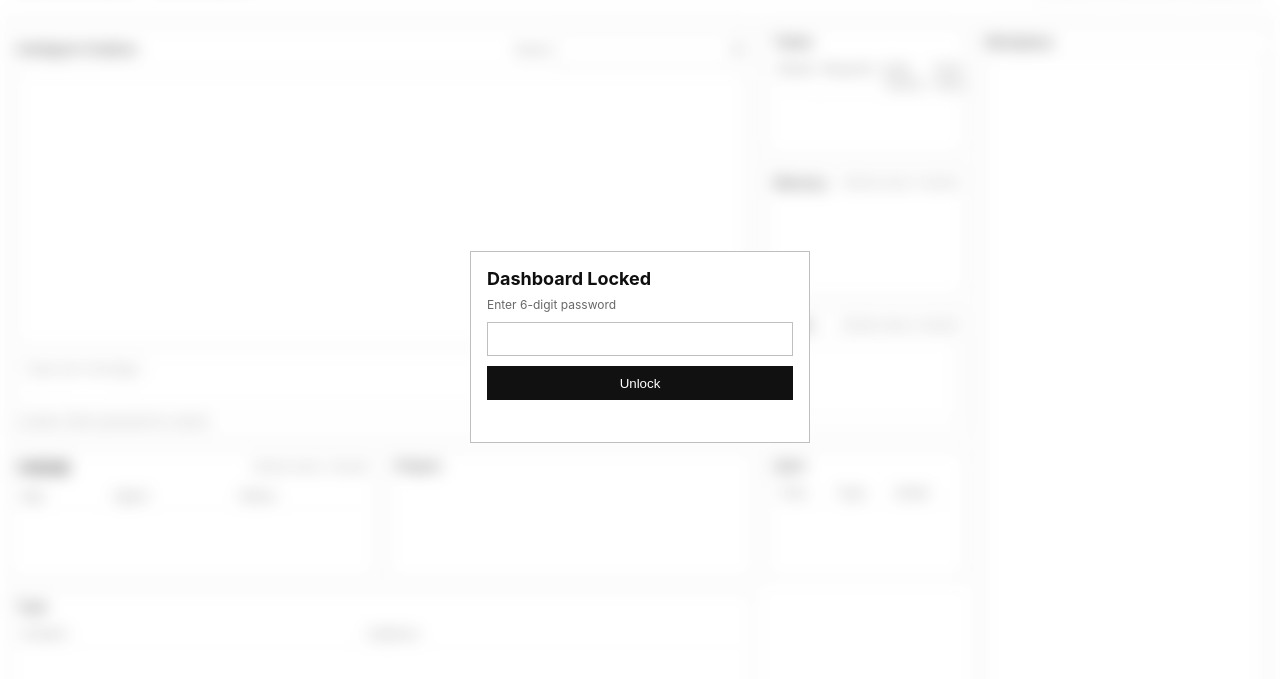
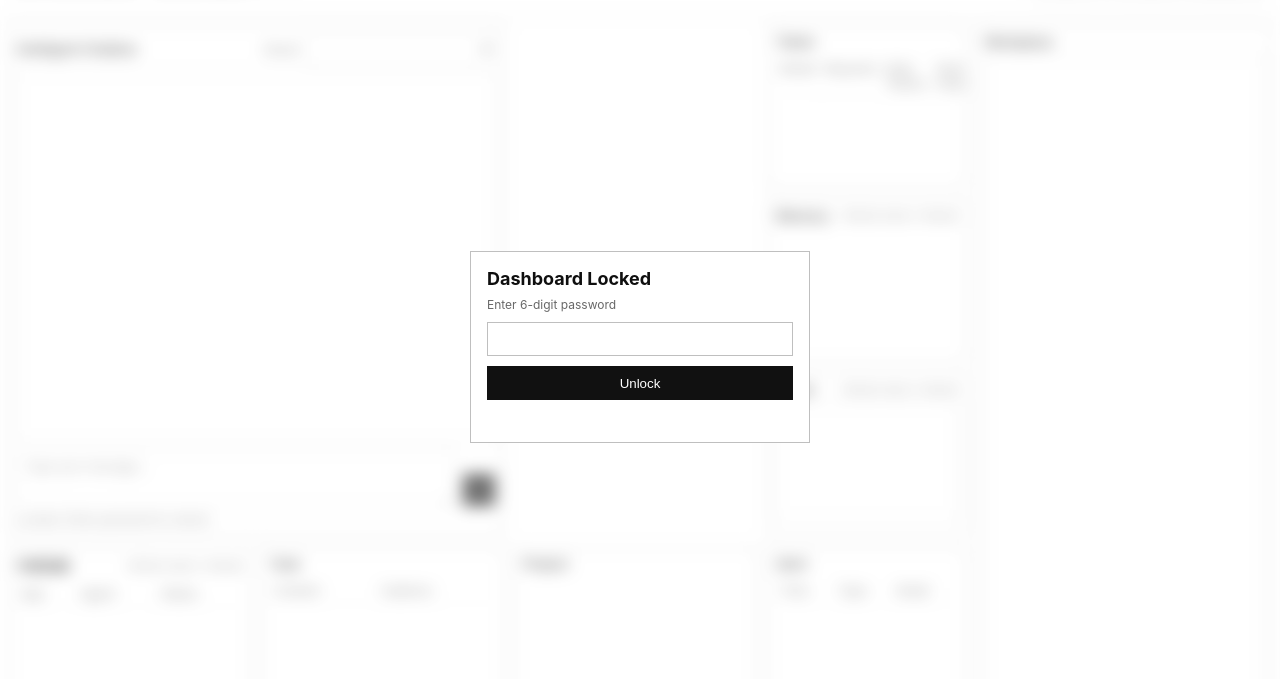
Before and after one commit to zjzworld/intelligent-ensemble, a website: page public/index.html in a window 1280 px wide. Shown: the part 53-732 px from the top of the page. Drawn offline with Linux system fonts and the light colour scheme.

Commit message:
style: align MCP Task Project in one row

```diff
--- a/public/styles.css
+++ b/public/styles.css
@@ -176,8 +176,8 @@ body {
 
 .left-grid {
   display: grid;
-  grid-template-columns: 0.393fr 0.393fr 0.214fr;
-  grid-template-rows: repeat(4, minmax(0, 1fr)) minmax(110px, 0.92fr);
+  grid-template-columns: 0.262fr 0.262fr 0.262fr 0.214fr;
+  grid-template-rows: repeat(4, minmax(0, 1fr));
   gap: 10px;
   min-width: 0;
   min-height: 0;
@@ -229,27 +229,27 @@ body {
 }
 
 .memory-panel {
-  grid-column: 3 / 4;
+  grid-column: 4 / 5;
   grid-row: 2 / 3;
 }
 
 .token-panel {
-  grid-column: 3 / 4;
+  grid-column: 4 / 5;
   grid-row: 1 / 2;
 }
 
 .agent-panel {
-  grid-column: 3 / 4;
+  grid-column: 4 / 5;
   grid-row: 3 / 4;
 }
 
 .task-panel {
-  grid-column: 1 / 3;
-  grid-row: 5 / 6;
+  grid-column: 2 / 3;
+  grid-row: 4 / 5;
 }
 
 .project-panel {
-  grid-column: 2 / 3;
+  grid-column: 3 / 4;
   grid-row: 4 / 5;
 }
 
@@ -259,7 +259,7 @@ body {
 }
 
 .alert-panel {
-  grid-column: 3 / 4;
+  grid-column: 4 / 5;
   grid-row: 4 / 5;
 }
 
```
